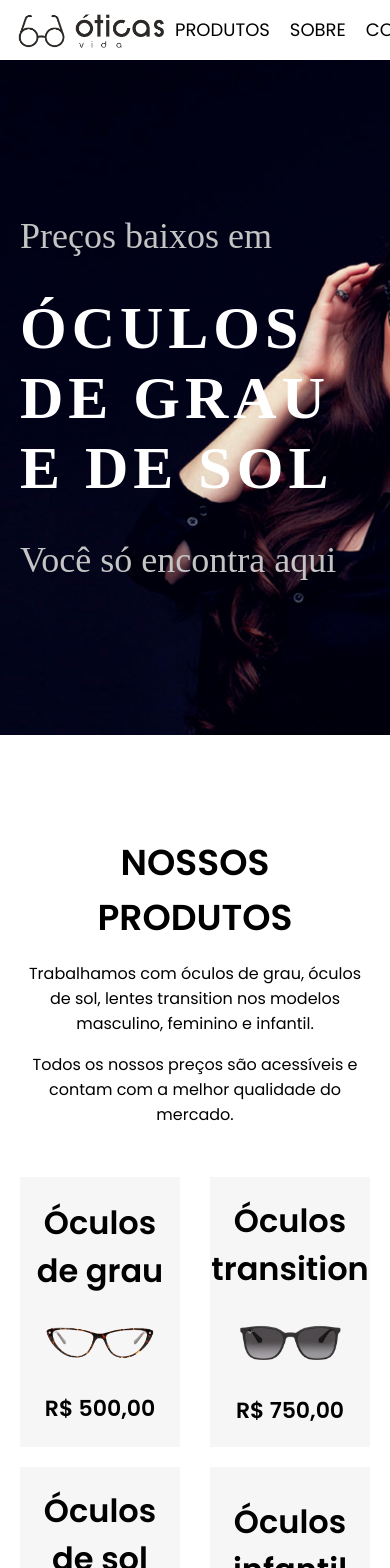
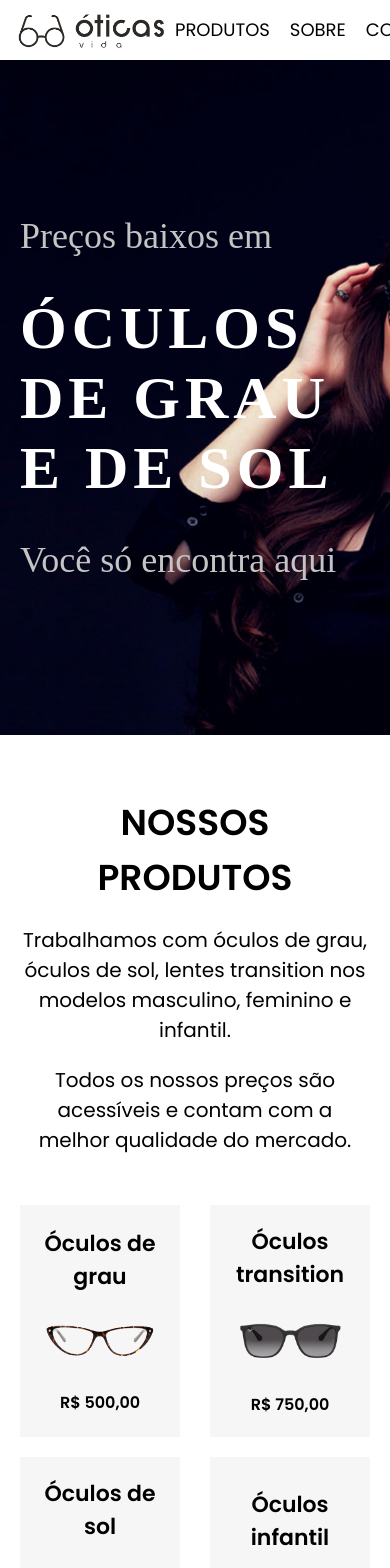
Before and after one commit to gleicekelly13/Loja-de-oculos, a React (Create React App) app: page / in a window 390 px wide. Shown: the top 1568 px of the page. Built offline with nearby package versions, Linux system fonts and the light colour scheme; a web font is replaced by a local one.

Commit message:
Aplicação da responsividade em até 768px

```diff
--- a/src/componentes/SecaoCapa/style.css
+++ b/src/componentes/SecaoCapa/style.css
@@ -36,3 +36,15 @@
     letter-spacing: 5px;
     line-height: 70px;
   }
+
+
+  @media screen and (max-width: 768px) {
+    h1 {
+        font-size: 40px;
+        max-width: 350px;
+    }
+
+    p {
+        font-size: 20px;
+    }
+  }
--- a/src/componentes/SecaoContato/style.css
+++ b/src/componentes/SecaoContato/style.css
@@ -34,3 +34,10 @@
     font-size: 14px;
     margin-left: 10px;
   }
+
+
+  @media screen and (max-width: 768px) {
+    .secao-contato {
+        padding: 60px 20px;
+    }
+  }
--- a/src/componentes/SecaoProdutos/style.css
+++ b/src/componentes/SecaoProdutos/style.css
@@ -54,3 +54,21 @@
     text-align: left;
     margin: 5px;
   }
+
+  @media screen and (max-width: 768px) {
+    .secao-produtos {
+        padding: 60px 20px;
+    }
+
+    .cards h3 {
+        font-size: 22px;
+    }
+
+    .cards img {
+        max-height: 100px;
+    }
+
+    .cards p {
+        font-size: 16px;
+    }
+  }
--- a/src/componentes/SecaoSobre/style.css
+++ b/src/componentes/SecaoSobre/style.css
@@ -44,7 +44,25 @@
     line-height: 42px;
   }
 
-  .box-cards p {
+  .box-cards div p {
     font-size: 22px;
     color: #4a4a4a;
   }
+
+
+  @media screen and (max-width: 768px) {
+    .secao-sobre {
+        padding: 60px 20px;
+    }
+
+    .box-cards {
+        padding: 15px;
+    }
+
+    .box-cards div h3 {
+        font-size: 22px;
+    }
+    .box-cards div p {
+        font-size: 16px;
+    }
+  }
```
Also changed, not shown: src/componentes/Topo/style.css (line endings or trailing spaces).
